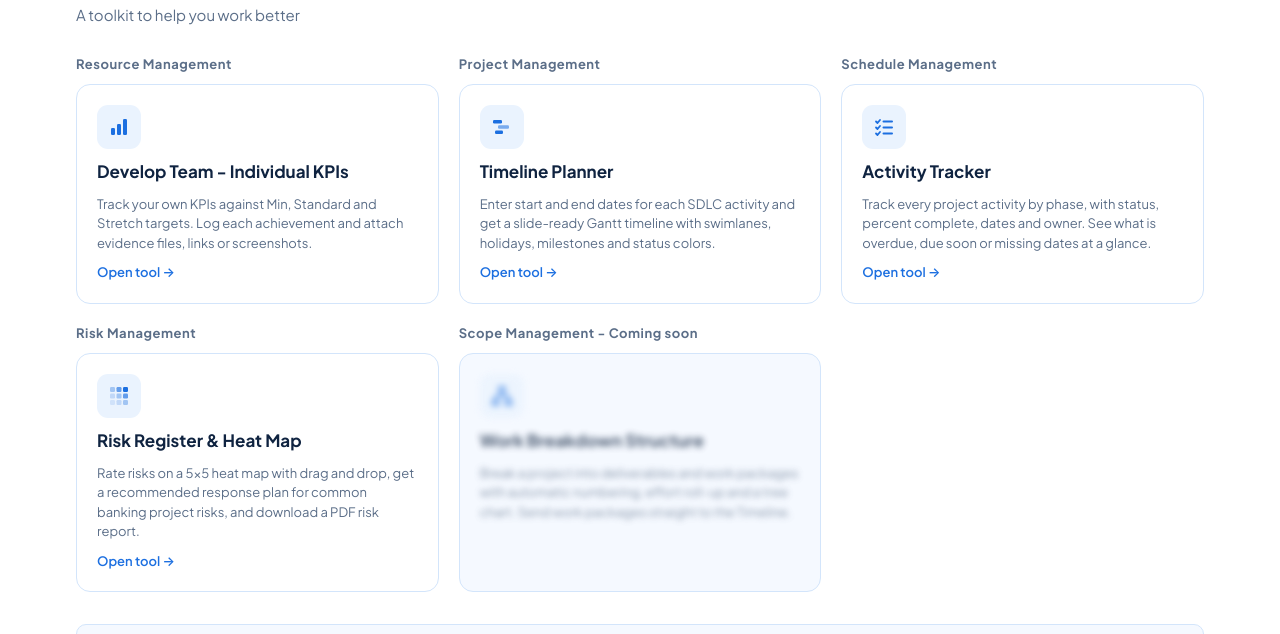
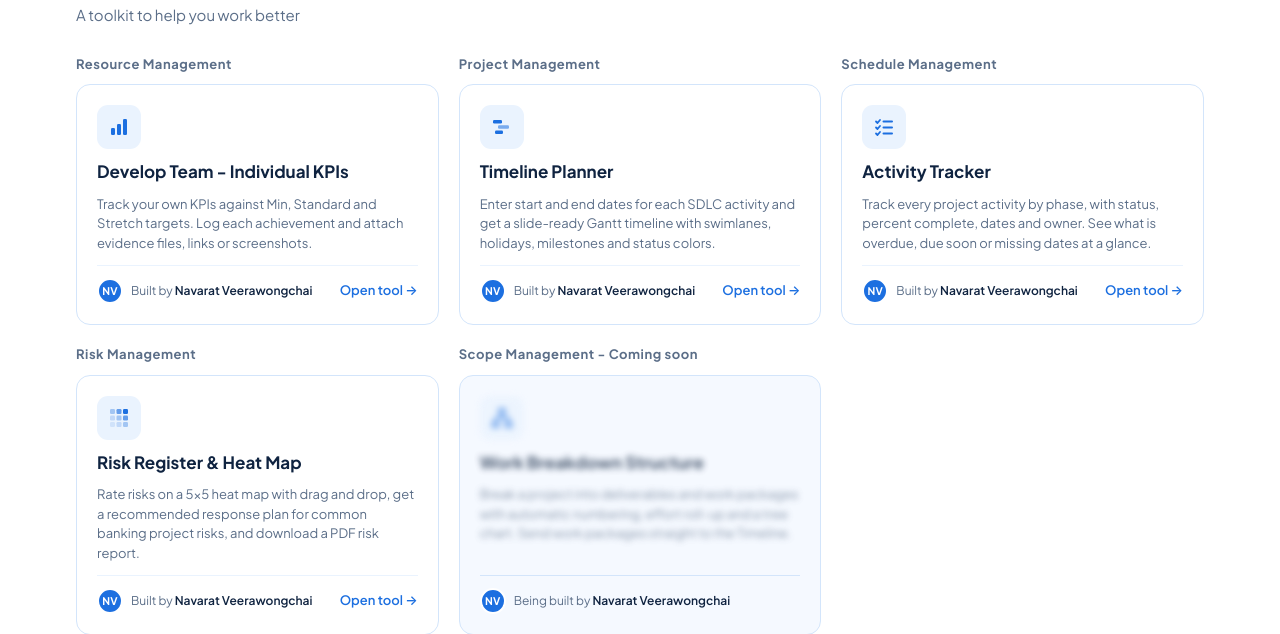
Before and after one commit to navaratveera/pm-hub, a plain HTML site: page index.html in a window 1280 px wide. Shown: the part 157-791 px from the top of the page. Drawn offline with Linux system fonts and the light colour scheme; a web font is replaced by a local one.

Commit message:
Hub: show who built each tool on its card
Co-Authored-By: Claude Opus 5.5 <noreply@anthropic.com>

```diff
--- a/index.html
+++ b/index.html
@@ -28,6 +28,14 @@ a.tool:hover{border-color:var(--accent);box-shadow:0 10px 28px rgba(28,111,224,.
 .tool .go{font-size:13px;font-weight:600;color:var(--accent)}
 .tool.soon{background:var(--sky-50);cursor:default;user-select:none;overflow:hidden}
 .tool.soon>*{filter:blur(3px);opacity:.75}
+.tool.soon>.by{filter:none;opacity:1}
+.tool-foot{display:flex;align-items:center;justify-content:space-between;gap:10px;flex-wrap:wrap;border-top:1px solid var(--sky-100);padding-top:12px;margin-top:2px}
+.by{display:flex;align-items:center;gap:8px;min-width:0;font-size:12px;color:var(--muted)}
+.by b{color:var(--ink);font-weight:600}
+.avs{display:flex;flex-shrink:0}
+.av{width:26px;height:26px;border-radius:50%;background:var(--accent);color:#fff;font-size:10.5px;font-weight:700;display:grid;place-items:center;border:2px solid var(--bg);letter-spacing:.02em}
+.av+.av{margin-left:-8px}
+.tool.soon .by{border-top:1px solid var(--sky-200);padding-top:12px}
 .privacy{display:flex;gap:10px;align-items:flex-start;background:var(--sky-50);border:1px solid var(--sky-200);border-radius:var(--r);padding:12px 16px;font-size:13px;color:var(--muted);margin-bottom:32px}
 .privacy b{color:var(--ink)}
 </style>
@@ -57,8 +65,17 @@ a.tool:hover{border-color:var(--accent);box-shadow:0 10px 28px rgba(28,111,224,.
     function card(t){
       var live=t.status==="live", ic=ICONS[t.icon]||ICONS.timeline;
       var body='<div class="tool-ic">'+ic+'</div><h2>'+esc(t.name)+'</h2><p>'+esc(t.description)+'</p>';
-      // tools still being built show as a blurred preview: the group title says what is coming
-      return live?'<a class="tool" href="'+esc(t.path)+'">'+body+'<span class="go">Open tool →</span></a>':'<div class="tool soon" aria-hidden="true">'+body+'</div>';
+      var by=byline(t.builders||[],live);
+      // tools still being built show as a blurred preview: the group title says what is coming, the builders stay readable
+      return live?'<a class="tool" href="'+esc(t.path)+'">'+body+'<div class="tool-foot">'+by+'<span class="go">Open tool →</span></div></a>':'<div class="tool soon">'+body.replace('<div class="tool-ic">','<div class="tool-ic" aria-hidden="true">')+by+'</div>';
+    }
+    // "Built by" line: initials avatars plus names, from the builders list in tools.json
+    function initials(n){var p=String(n).trim().split(/\s+/);return ((p[0]||"")[0]||"").toUpperCase()+((p.length>1?p[p.length-1][0]:"")||"").toUpperCase()}
+    function byline(b,live){
+      if(!b.length)return "";
+      var names=b.map(function(x){return '<b>'+esc(x.name)+'</b>'});
+      var list=names.length<3?names.join(" &amp; "):names.slice(0,-1).join(", ")+" &amp; "+names[names.length-1];
+      return '<div class="by"><span class="avs" aria-hidden="true">'+b.slice(0,4).map(function(x){return '<span class="av" title="'+esc(x.name)+'">'+esc(initials(x.name))+'</span>'}).join("")+'</span><span>'+(live?"Built by ":"Being built by ")+list+'</span></div>';
     }
     // groups appear in the order tools.json first mentions them
     var groups=[];
--- a/tools.json
+++ b/tools.json
@@ -7,7 +7,13 @@
       "icon": "kpi",
       "path": "individual-kpi/",
       "status": "live",
-      "description": "Track your own KPIs against Min, Standard and Stretch targets. Log each achievement and attach evidence files, links or screenshots."
+      "description": "Track your own KPIs against Min, Standard and Stretch targets. Log each achievement and attach evidence files, links or screenshots.",
+      "builders": [
+        {
+          "name": "Navarat Veerawongchai",
+          "github": "navaratveera"
+        }
+      ]
     },
     {
       "id": "timeline",
@@ -16,7 +22,13 @@
       "path": "timeline/",
       "status": "live",
       "description": "Enter start and end dates for each SDLC activity and get a slide-ready Gantt timeline with swimlanes, holidays, milestones and status colors.",
-      "group": "Project Management"
+      "group": "Project Management",
+      "builders": [
+        {
+          "name": "Navarat Veerawongchai",
+          "github": "navaratveera"
+        }
+      ]
     },
     {
       "id": "activity-tracker",
@@ -25,7 +37,13 @@
       "path": "activity-tracker/",
       "status": "live",
       "description": "Track every project activity by phase, with status, percent complete, dates and owner. See what is overdue, due soon or missing dates at a glance.",
-      "group": "Schedule Management"
+      "group": "Schedule Management",
+      "builders": [
+        {
+          "name": "Navarat Veerawongchai",
+          "github": "navaratveera"
+        }
+      ]
     },
     {
       "id": "risk-matrix",
@@ -34,7 +52,13 @@
       "icon": "risk",
       "path": "risk-matrix/",
       "status": "live",
-      "description": "Rate risks on a 5x5 heat map with drag and drop, get a recommended response plan for common banking project risks, and download a PDF risk report."
+      "description": "Rate risks on a 5x5 heat map with drag and drop, get a recommended response plan for common banking project risks, and download a PDF risk report.",
+      "builders": [
+        {
+          "name": "Navarat Veerawongchai",
+          "github": "navaratveera"
+        }
+      ]
     },
     {
       "id": "wbs",
@@ -43,7 +67,13 @@
       "path": "wbs/",
       "status": "soon",
       "description": "Break a project into deliverables and work packages with automatic numbering, effort roll-up and a tree chart. Send work packages straight to the Timeline.",
-      "group": "Scope Management - Coming soon"
+      "group": "Scope Management - Coming soon",
+      "builders": [
+        {
+          "name": "Navarat Veerawongchai",
+          "github": "navaratveera"
+        }
+      ]
     }
   ]
 }
```
